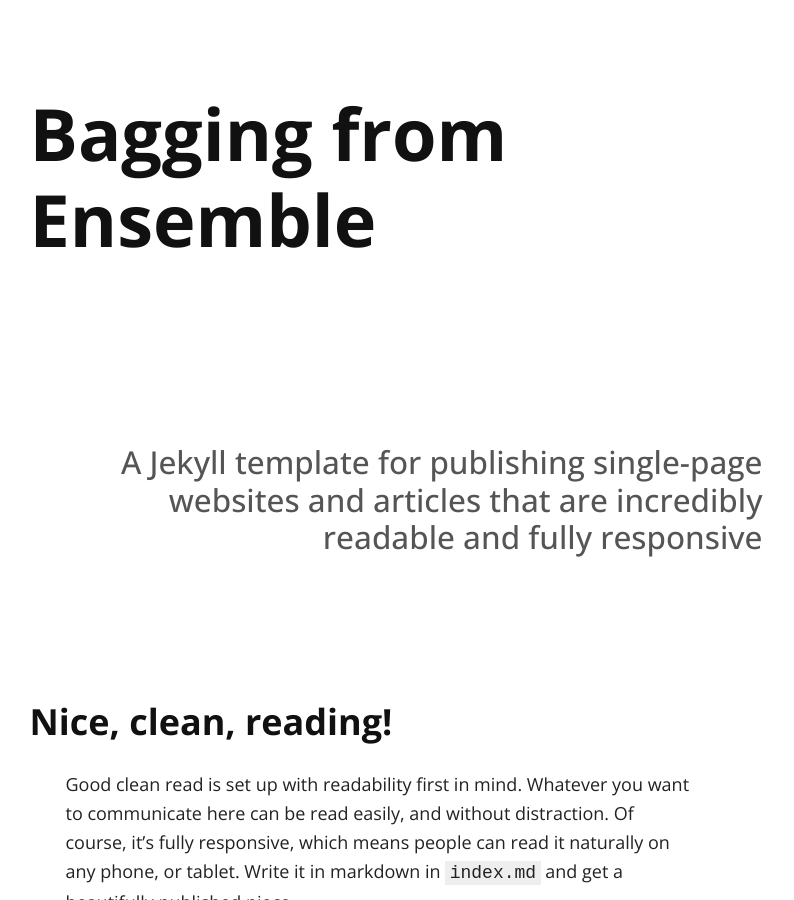
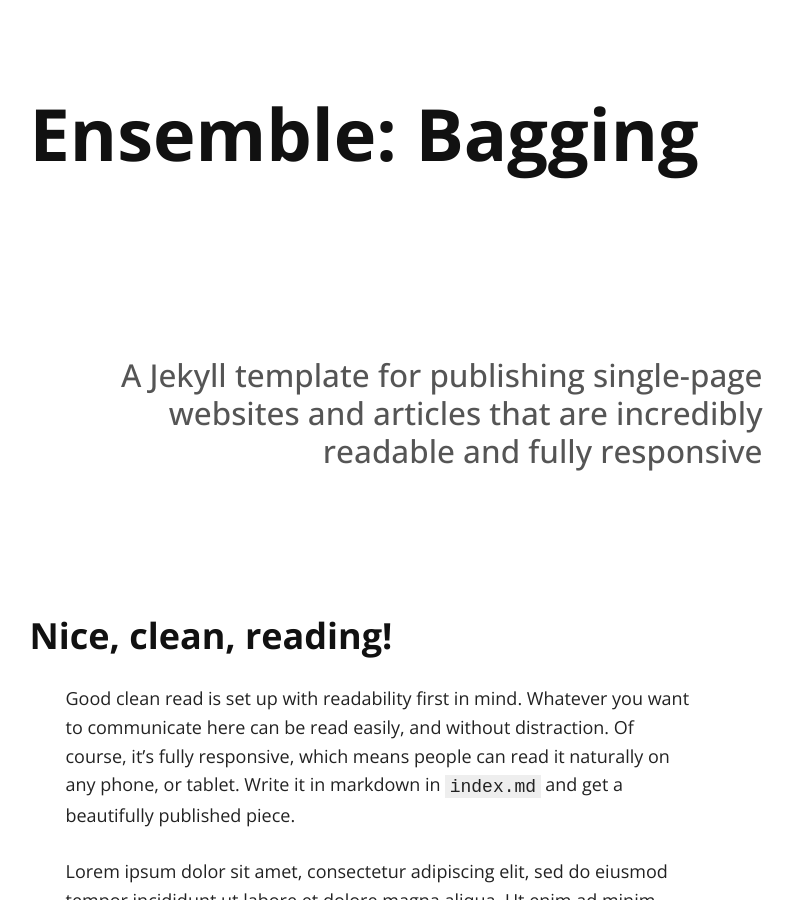
Before and after one commit to seokchaeyoon/seokchaeyoon.github.io, a Jekyll site: the page built from index.md, in a window 1280 px wide and 900 px high. Shown: the whole window, without its empty margins (262-1056 px from the left). Built offline with Jekyll 4.4.1, drawn with Linux system fonts in a browser that asks for light colours; nearby versions of some CDN libraries; our own code applies the rules of GitHub Pages for plain Markdown files.

Commit message:
Update default.html

```diff
--- a/_layouts/default.html
+++ b/_layouts/default.html
@@ -18,7 +18,7 @@
 <body>
   <article>
    <div class="container">
-    <h1><a href="./">Bagging from Ensemble</a></h1>
+    <h1><a href="./">Ensemble: Bagging</a></h1>
     {{ content }}
     </div>
   </article>
```
